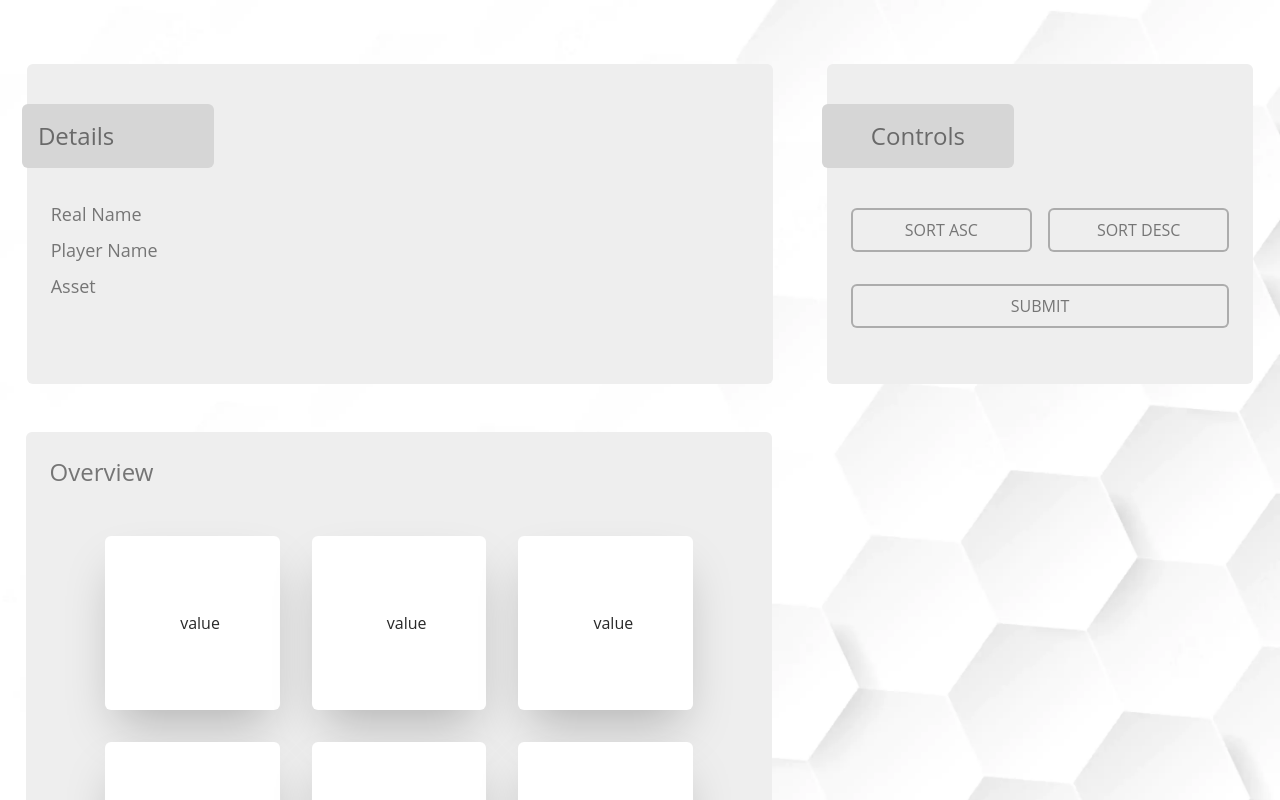
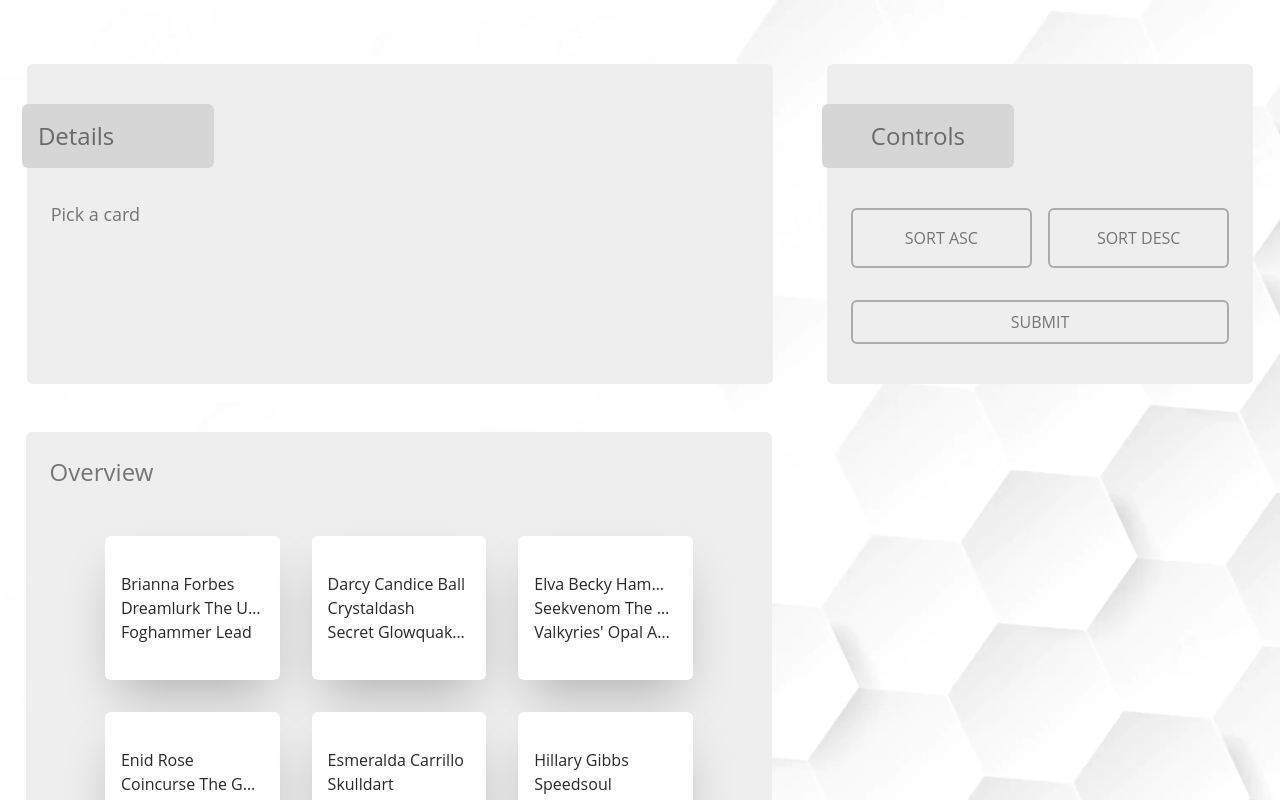
Before and after one commit to blackwolfinc/ClientUpwork-01, a React (Create React App) app: page / in a window 1280 px wide. Shown: the top 800 px of the page. Built offline with nearby package versions, Linux system fonts and the light colour scheme; no server answers.

Commit message:
add a function

```diff
--- a/package.json
+++ b/package.json
@@ -10,6 +10,7 @@
     "@types/node": "^18.11.9",
     "@types/react": "^18.0.25",
     "@types/react-dom": "^18.0.9",
+    "axios": "^1.2.0",
     "react": "^18.2.0",
     "react-dom": "^18.2.0",
     "react-scripts": "5.0.1",
--- /dev/null
+++ b/public/player.json
@@ -0,0 +1,32 @@
+[
+  {
+    "realName": "Brianna Forbes",
+    "playerName": "Dreamlurk The Unstoppable",
+    "asset": "Foghammer Lead"
+  },
+  {
+    "realName": "Darcy Candice Ball",
+    "playerName": "Crystaldash",
+    "asset": "Secret Glowquake Gold"
+  },
+  {
+    "realName": "Elva Becky Hammond",
+    "playerName": "Seekvenom The Mystic",
+    "asset": "Valkyries' Opal Adamant"
+  },
+  {
+    "realName": "Enid Rose",
+    "playerName": "Coincurse The Ghoul",
+    "asset": "Jewelevil Bronze Of Goddesses"
+  },
+  {
+    "realName": "Esmeralda Carrillo",
+    "playerName": "Skulldart",
+    "asset": "Yellow Orichalcum Of Paladins"
+  },
+  {
+    "realName": "Hillary Gibbs",
+    "playerName": "Speedsoul",
+    "asset": "Shifting Rainshadow Iron"
+  }
+]
--- a/src/Page/Homepage.tsx
+++ b/src/Page/Homepage.tsx
@@ -3,25 +3,82 @@ import { useEffect } from "react";
 import "../assets/css/homepage.css";
 import { getDataPlayer } from "../Service/getDataPlayer";
 
+// Deffine  Data Varible
+interface Data {
+  realName: string;
+  playerName: string;
+  asset: string;
+}
+
 export const Homepage = () => {
-  const DataMock: string[] = ["1", "2", "3", "4", "5", "6"];
+  // Variable
+  const [DataPlayer, setDataPlayer] = React.useState([]);
+  const [DataPlayerSelected, setDataPlayerSelected] = React.useState<Data>();
+  const [Filter, setFilter] = React.useState(true);
+
+  // get data When first Load
+  useEffect(() => {
+    getDataFormApi();
+  }, []);
 
   useEffect(() => {
-    getDataPlayer();
-  }, []);
+    FilterData();
 
-  // Function
+    console.log(DataPlayerSelected, "DataPlayerSelected");
+  }, [Filter]);
+
+  // Function for asynchronously
+  const getDataFormApi = async () => {
+    const data = await getDataPlayer();
+    setDataPlayer(data);
+  };
+
+  // Function Filter Data
+  const FilterData = () => {
+    // Define Data and handler when it Blank
+    const dataHandle = DataPlayer ? DataPlayer : [];
+    // asc Filter
+    if (Filter == true) {
+      const strAscending = [...dataHandle].sort((a: Data, b: Data) =>
+        a.realName > b.realName ? 1 : -1
+      );
+      setDataPlayer(strAscending);
+    } else {
+      // desc Filter
+      const strDescending = [...dataHandle].sort((a: Data, b: Data) =>
+        a.realName > b.realName ? -1 : 1
+      );
+      setDataPlayer(strDescending);
+    }
+  };
+
+  // Render Object To Html
   const RenderOverview = () => {
-    return DataMock.map((value: any, i) => {
+    return DataPlayer?.map((value: Data, i) => {
       return (
         <div
-          className=" bg-[#ffffff] m-[1rem] md:w-3/12 p-[3rem] md:p-[4.7rem] rounded-md shadow-2xl text-[#282828]"
+          className=" bg-[#ffffff] tag  m-[1rem] w-[8rem] md:w-3/12 p-[1rem]   min-h-[9rem] justify-center items-start flex flex-col rounded-md shadow-2xl text-[#282828] hover:scale-105 hover:cursor-pointer duration-500"
           key={i}
+          onClick={() => {
+            setDataPlayerSelected(value);
+          }}
         >
-          value
+          <p className="overflow-hidden truncate w-full cursor-pointer">
+            {value.realName}
+          </p>
+          <p className="overflow-hidden truncate w-full cursor-pointer">
+            {value.playerName}
+          </p>
+          <p className="overflow-hidden truncate w-full cursor-pointer">
+            {value.asset}
+          </p>
         </div>
       );
     });
+  };
+  // submit Function
+  const handleSubmit = () => {
+    alert(`you submited Value ${DataPlayerSelected.playerName}`);
   };
 
   return (
@@ -29,34 +86,62 @@ export const Homepage = () => {
       <section className="flex  flex-col md:p-0   md:flex-row w-full justify-around ">
         <div className=" bg-[#eeeeee]  m-[1rem]   md:w-7/12  m-3 md:m-0    p-6 rounded-md md:min-h-[20rem]">
           <div className="bg-[#d6d6d6] max-w-[12rem] p-[1rem] rounded-md ml-[-1.8rem] md:mt-[1rem] mb-2">
-            <h1 className="text-2xl text-[#00000082]">Details</h1>
+            <h1 className="text-lg md:text-2xl text-[#00000082]">Details</h1>
           </div>
+
           <div className="space-y-2 md:mt-[2rem] text-[#00000082] text-lg">
-            <p>Real Name</p>
-            <p>Player Name</p>
-            <p>Asset</p>
+            {/* when Not selected yet any card will be become ""Pick a card  */}
+            {DataPlayerSelected == undefined ? (
+              <h1>Pick a card </h1>
+            ) : (
+              <>
+                <p>{DataPlayerSelected?.realName}</p>
+                <p>{DataPlayerSelected?.playerName}</p>
+                <p>{DataPlayerSelected?.asset}</p>
+              </>
+            )}
           </div>
         </div>
         <div className="flex flex-col p-6 md:bg-[#eeeeee] w-full h-full   md:w-4/12 rounded-md min-h-[20rem]">
           <div className="md:bg-[#d6d6d6] text-center w-full md:max-w-[12rem] p-[1rem] rounded-md md:ml-[-1.8rem] mt-[1rem] mb-[-2rem] md:mb-2">
-            <h1 className="text-2xl text-[#00000082]">Controls</h1>
+            <h1 className="text-lg md:text-2xl  text-[#00000082]">Controls</h1>
           </div>
           <div className="flex justify-between mt-[2rem] mb-[2rem] text-[#00000082] space-x-4">
-            <button className="bg-[#EEEEEE] border-[#4A4A4A]/40 border-[2px] w-full py-2 px-10 rounded-md">
+            <button
+              onClick={() => {
+                // set Filter ASC true
+                setFilter(true);
+              }}
+              className="bg-[#EEEEEE] border-[#4A4A4A]/40 border-[2px] text-md  w-full  py-4 rounded-md"
+            >
               SORT ASC
             </button>
-            <button className="bg-[#EEEEEE] border-[#4A4A4A]/40 border-[2px] w-full py-2 px-10 rounded-md">
+            <button
+              onClick={() => {
+                // set Filter ASC true
+                setFilter(false);
+              }}
+              className="bg-[#EEEEEE] border-[#4A4A4A]/40 border-[2px] text-md    w-full  py-4 rounded-md"
+            >
               SORT DESC
             </button>
           </div>
-          <button className="bg-[#EEEEEE] border-[#4A4A4A]/40 border-[2px] text-[#00000082]  w-full py-2 px-10 rounded-md">
+          <button
+            onClick={() => {
+              // handle when submit
+              handleSubmit();
+            }}
+            className="bg-[#EEEEEE] border-[#4A4A4A]/40 border-[2px] text-[#00000082]  w-full py-2 px-10 rounded-md"
+          >
             SUBMIT
           </button>
         </div>
       </section>
       <section className="flex bg-[#eeeeee] mb-[3rem]  md:w-7/12 md:ml-[2vw] self-start justify-between rounded-md p-6 md:mt-[3rem]">
         <div className="overview">
-          <h1 className="text-2xl text-[#00000082] mb-[2rem]">Overview</h1>
+          <h1 className="text-lg md:text-2xl  text-[#00000082] mb-[2rem]">
+            Overview
+          </h1>
 
           <div className="flex flex-wrap justify-center ">
             {RenderOverview()}
--- a/src/Service/getDataPlayer.tsx
+++ b/src/Service/getDataPlayer.tsx
@@ -1,5 +1,12 @@
+import axios from "axios";
+
 export const getDataPlayer = async () => {
-  await fetch("../assets/json/player.json")
-    .then((response) => response.json())
-    .then((json) => console.log(json));
+  return await axios
+    .get("./player.json")
+    .then((response) => {
+      return response.data;
+    })
+    .catch((err) => {
+      console.log(err);
+    });
 };
```
Also changed, not shown: 1 other file (tests, documents, lock files or other folders).
